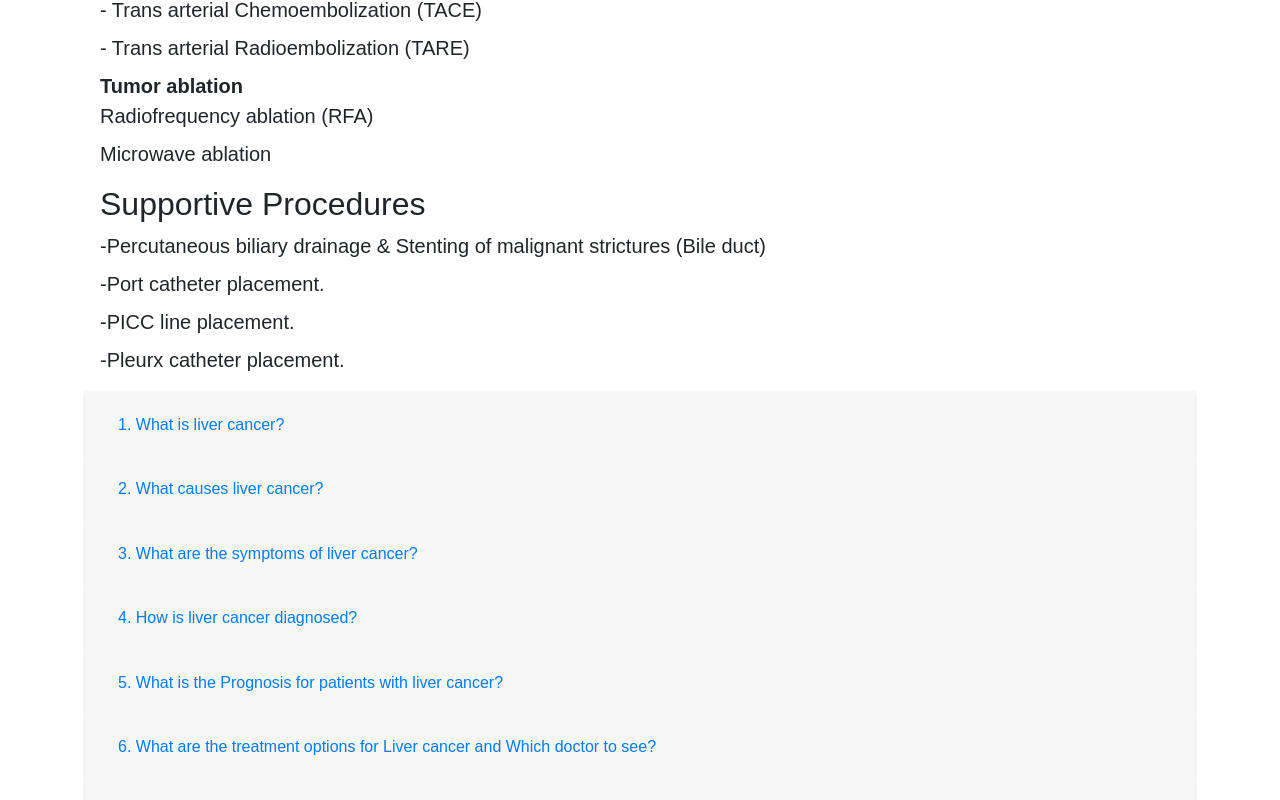
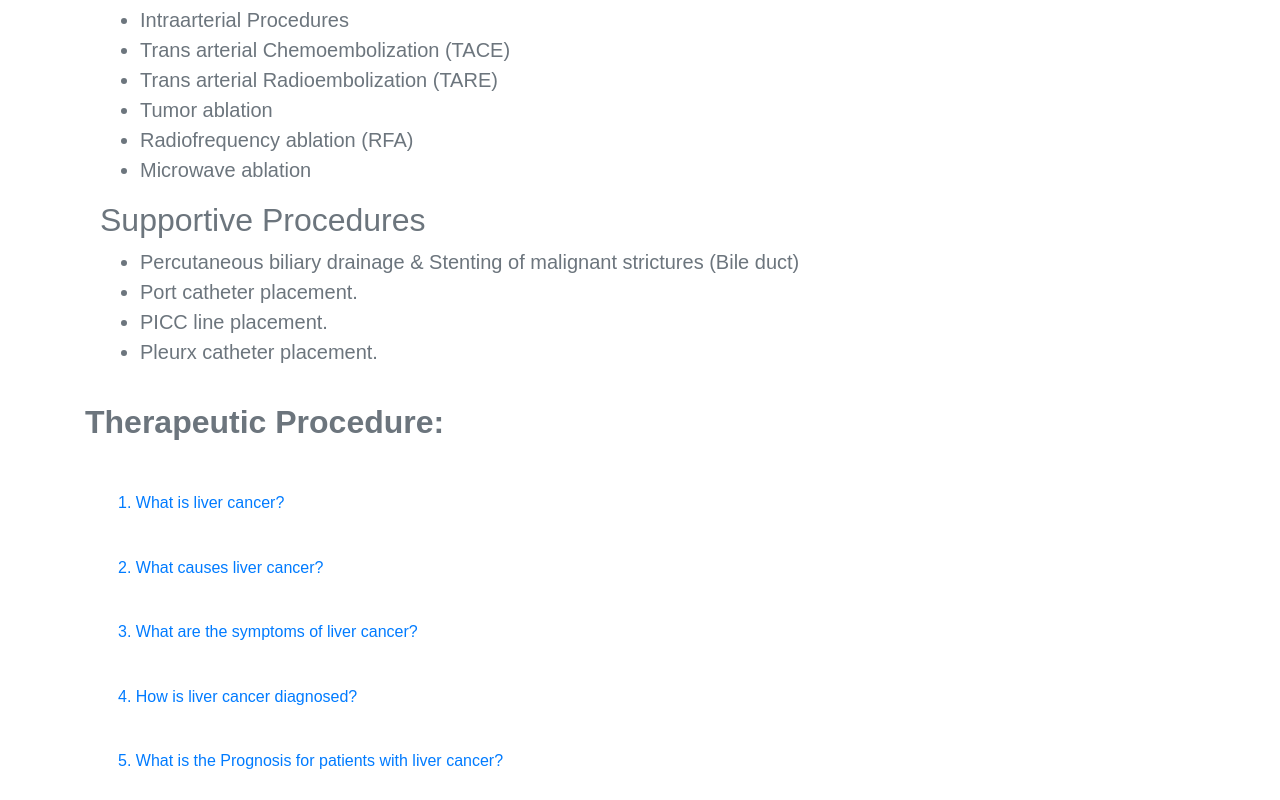
Before and after one commit to pratik7368patil/hospital, a plain HTML site: page src/view_more3.html in a window 1280 px wide. Shown: the part 540-1340 px from the top of the page. Drawn offline with nearby package versions, Linux system fonts and the light colour scheme.

Commit message:
Added heading feature in view_more algo and other changes

```diff
--- a/components/internal_footer.js
+++ b/components/internal_footer.js
@@ -1,8 +1,7 @@
 const footer = `<div class="row">
 <div class="col-md-4">
     <div class="footer-img-title">
-        <img src="./../img/final_logo.png" width="40" height="40" class="d-inline-block align-top" alt="logo">
-        <span class="footer-head-size">Modern Endovascular Clinic</span>
+        <img src="https://res.cloudinary.com/hospitalphotos/image/upload/r_0,c_crop,q_80,fl_progressive/f_auto,c_fit/v1615617108/newlogo_ovxyvr.png" width="170px" height="80px" class="d-inline-block align-top" alt="logo">
       </div>
     <h3 class="text-white">Dr. Ashutosh Dattatraya Kharche</h3>
     <p class="text-muted">MD, FVIR</p>
@@ -23,10 +22,7 @@ const footer = `<div class="row">
             <a href="https://www.linkedin.com/in/ashutosh-kharche-47a153119/" target="_blank"><img src="./../img/linkedin-icon.svg" alt="linkedin icon"></a>
         </div>
         <div class="social-icons mr-3">
-            <img src="./../img/facebook-icon.svg" alt="facebook icon">
-        </div>
-        <div class="social-icons mr-3">
-            <img src="./../img/instagram-icon.svg" alt="instagram icon">
+            <a href="https://twitter.com/ModernEndovasc1?s=08" target="_blank"><img src="./../img/twitter.svg" alt="twitter icon"></a>
         </div>
     </div>
 </div>
--- a/components/internal_navbar.js
+++ b/components/internal_navbar.js
@@ -14,8 +14,7 @@ const content = `<!-- first contact nav here -->
   <nav class="navbar sticky-top navbar-expand-lg navbar-light" id="bar" data-spy="affix" data-offset-top="400">
   	<div class="#">
   		<a class="navbar-brand" href="../index.html">
-			<img src="../img/final_logo.png" width="40" height="40" class="d-inline-block align-top" alt="logo">
-			<span class="head_size"><b>Modern Endovascular Clinic</b></span>
+			<img src="https://res.cloudinary.com/hospitalphotos/image/upload/r_0,c_crop,q_80,fl_progressive/f_auto,c_fit/v1615617108/newlogo_ovxyvr.png" width="170px" height="80px" class="d-inline-block align-top" alt="logo">
 		</a>
   	</div>
 	  <button class="navbar-toggler" type="button" data-toggle="collapse" data-target="#navbarSupportedContent" 	aria-controls="navbarSupportedContent" aria-expanded="false" aria-label="Toggle navigation">
--- a/components/navbar.js
+++ b/components/navbar.js
@@ -10,8 +10,7 @@ const content = `
 <nav class="navbar sticky-top navbar-expand-lg navbar-light" id="bar" data-spy="affix" data-offset-top="400">
   	<div class="#">
   		<a class="navbar-brand" href="#">
-			<img src="./img/final_logo.png" width="40" height="40" class="d-inline-block align-top" alt="logo">
-			<span class="head_size"><b>Modern Endovascular Clinic </b></span>
+			<img src="https://res.cloudinary.com/hospitalphotos/image/upload/r_0,c_crop,q_80,fl_progressive/f_auto,c_fit/v1615617108/newlogo_ovxyvr.png" width="170px" height="80px" class="d-inline-block align-top" alt="logo">
 		</a>
   	</div>
 	  <button class="navbar-toggler" type="button" data-toggle="collapse" data-target="#navbarSupportedContent" 	aria-controls="navbarSupportedContent" aria-expanded="false" aria-label="Toggle navigation">
--- a/css/Doc_pro.css
+++ b/css/Doc_pro.css
@@ -1,5 +1,5 @@
 .navbar {
-	padding: 20px 20px 20px 20px;
+	padding: 8px 16px 8px 16px;
 	background: white;
 }
 body{
--- a/css/gosomewhere.css
+++ b/css/gosomewhere.css
@@ -1,3 +1,9 @@
 .leave-space {
 	margin-bottom: 100px;
 }
+.dynamic-card {
+	box-shadow: none !important;
+}
+.dynamic-card-head {
+	background: none;
+}
--- a/css/index.css
+++ b/css/index.css
@@ -256,6 +256,12 @@ body{
 	text-align: center;
 }
 
+.dynamic-heading {
+	padding: 20px 0px 20px 0px;
+	font-weight: bold;
+	color: #6c757d!important;
+}
+
 .each-section {
 	padding-top: 70px;
 	padding-bottom: 100px;
@@ -271,6 +277,16 @@ body{
 	display: flex;
 }
 
+#social-links .social-icons {
+	height: 45px;
+	width: 45px;
+}
+
+#social-links .social-icons img {
+	height: 100%;
+	width: 100%;
+}
+
 .footer-img-title {
 	padding-bottom: 20px;
 }
--- a/css/view_more.css
+++ b/css/view_more.css
@@ -53,8 +53,15 @@ body{
 
 .card {
 	border-radius: 0;
-	box-shadow: 0 0.1rem 0.2rem rgba(0,0,0,.15) !important;
+	box-shadow: 0 0.1rem 0.2rem rgba(0,0,0,.15);
 	border: none;
+}
+
+.dynamic-card {
+	box-shadow: none !important;
+}
+.dynamic-card-head {
+	background: none;
 }
 
 .mg {
--- a/data/more_info3.js
+++ b/data/more_info3.js
@@ -42,7 +42,7 @@ const data = [
 		id: 7,
 		question: "Is TIPSS permanent and what happens next?",
 		answer: "The stent that the radiologist has put in between your liver vein and your portal vein will stay in for the rest of your life. It can, however, become blocked and in order to prevent this the radiologist will ask you to attend the X-ray department regularly for ultrasound examinations to check your liver. With ultrasound, the radiologist will be able to see the TIPSS and see if it is becoming blocked. If at any time he or she thinks it is, they will ask you to come to the X-ray department for a day and will perform a very simple procedure to unblock the TIPSS. This procedure will not require a general anaesthetic. If you are having a liver transplant, then the radiologist will check the TIPSS until you have your transplant. If you are not having a liver transplant, you may have to come for regular checks for at least five years.",
-		imagePath: "../img/card17.jpg"
+		//imagePath: "../img/card17.jpg"
 	},
 	{
 		id: 8,
--- a/data/more_info5.js
+++ b/data/more_info5.js
@@ -1,4 +1,7 @@
 const data = [
+	{
+		heading: "Vascular Malformations: "
+	},
 	{
 		id: 1,
 		question: "What is a vascular malformation?",
@@ -62,7 +65,7 @@ const data = [
 		id: 7,
 		question: "What are the treatment options for Ateriovenous Malformation?",
 		answer: "AVMs are very complicated.  It is important that treatment and follow up is carried out and supervised by an endovascular interventional Radiologist team. \n Treatment options range from endovascular therapy to Surgery to Endovascular therapy. ",
-		imagePath: "../img/card17.jpg"
+		//imagePath: "../img/card17.jpg"
 	},
 	{
 		id: 8,
--- a/data/more_info6.js
+++ b/data/more_info6.js
@@ -79,7 +79,7 @@ const data = [
 		id: 7,
 		question: "Adjunctive Venoplasty and Stenting",
 		answer: "Post-thrombectomy evaluation of the venous segment may reveal areas of venous compression, stenosis or recalcitrant thrombus in some of the patients.  May-Thurner anatomy is the most common anatomic variant found on completion imaging during the treatment of proximal DVT . This syndrome is characterized by compression of the left common iliac vein by the right common iliac artery against the fifth lumbar vertebra, resulting in venous compression, development of venous scar tissue and eventually venous stenosis. This condition then predisposes the patient to left iliofemoral DVT.  With anticoagulation alone, untreated iliac vein obstruction prevents vessel recanalization in 70–80% of patients and clot propagation may continue in up to 40% of cases. Further, patients with iliofemoral DVT and untreated May-Thurner anatomy experience an increased risk of recurrent DVT and universally experience symptoms of post-thrombotic syndrome during follow-up. Adequate treatment of anatomic compression, stenosis or persistent small thrombus after CDT or PMT requires angioplasty and stenting.",
-		imagePath: "../img/card17.jpg"
+		//imagePath: "../img/card17.jpg"
 	},
 	{
 		id: 8,
--- a/data/view_more1.js
+++ b/data/view_more1.js
@@ -1,4 +1,7 @@
 const data = [
+	{
+		heading: "Venous Leg Ulcer Varicose Veins and Spider Vein: ",
+	},
 	{
 		id: 1,
 		question: "What are varicose veins?",
@@ -58,6 +61,9 @@ const data = [
 		question: "What is the approximate stay in Hospital and when can I Resume to work?",
 		answer: "We have very fast and competent working team which provide you comfortable atmosphere and ease your nerves. It is usually a day care procedure. Resume to work? You can resume your work very next day of the procedure preferably in 2- 3 days.",
 		//imagePath: "../img/card1.jpg"
+	},
+	{
+		heading: "Arterial leg Ulcer-Diabetic Foot Treatment:",
 	},
 	{
 		id: 11,
--- a/data/view_more3.js
+++ b/data/view_more3.js
@@ -1,4 +1,7 @@
 const data = [
+	{
+		heading: "Therapeutic Procedure:"
+	},
 	{
 		id: 311,
 		question: "What is liver cancer?",
@@ -118,6 +121,9 @@ const data = [
 		//imagePath: "../img/card1.jpg"
 	},
 	{
+		heading: "Supportive Procedures:"
+	},
+	{
 		id: 1,
 		question: "What is percutaneous biliary drainage?",
 		answer: "Percutaneous transhepatic biliary drainage is a procedure where a small, flexible, plastic tube is placed through the skin into the liver in order to drain an obstructed bile duct system. The liver produces bile which aids digestion of fats. The bile flows through a series of small tubes (ducts) that drain into one large duct called the common bile duct, which then empties into the duodenum, the first part of the small bowel after the stomach.  Bile is also stored in the gallbladder. \n If the bile duct becomes blocked, the bile cannot drain normally and backs up in the liver.  Signs of blocked bile ducts include jaundice (yellowing of the skin), dark urine, light stools, itching, nausea and poor appetite.  This is a potentially serious condition that needs to be treated. It is possible to relieve the obstruction by inserting a fine plastic drainage tube (catheter) through the skin (percutaneous) into the obstructed bile duct, past the obstruction and into the duodenum by minimal invasion. \n This relieves the congestion in the blocked duct by allowing the bile to drain externally into a collecting bag as well as draining internally in the normal way. ",
--- a/js/view_more.js
+++ b/js/view_more.js
@@ -1,9 +1,10 @@
-const generateCollapseQuestion = (queObject, srNo) => {
+let srNo = 1;
+const generateCollapseQuestion = (queObject, num) => {
 	let mainCard = document.createElement('div');
-	mainCard.setAttribute('class', 'card');
+	mainCard.setAttribute('class', 'card dynamic-card');
 
 	let mainDiv = document.createElement('div');
-	mainDiv.setAttribute('class', 'card-header');
+	mainDiv.setAttribute('class', 'card-header dynamic-card-head');
 	mainDiv.setAttribute('id', `question${queObject.id}heading`);
 
 	let question = document.createElement('h2');
@@ -16,7 +17,8 @@ const generateCollapseQuestion = (queObject, srNo) => {
 	button.setAttribute('data-target', `#questioncollapse${queObject.id}`);
 	button.setAttribute('aria-expanded', 'false');
 	button.setAttribute('aria-controls', `questioncollapse${queObject.id}`);
-	button.innerText = srNo + ". " + queObject.question;
+	button.innerText = num + ". " + queObject.question;
+	srNo++;
 
 	question.appendChild(button);
 	mainDiv.appendChild(question);
@@ -56,12 +58,12 @@ const generateCollapseQuestion = (queObject, srNo) => {
 
 	// add list items here
 
-	function makeList(item) {
-		let olELe = document.createElement('ol');
+	function makeList(item, listType) {
+		let olELe = document.createElement(listType);
 		for (let i =  0; i < item.length; i++) {
 			let liEle = document.createElement('li');
 			if(Array.isArray(item[i])) {
-				olELe.appendChild(makeList(item[i]));
+				olELe.appendChild(makeList(item[i], 'ul'));
 			} else {
 				liEle.innerText = item[i];
 			}
@@ -73,7 +75,7 @@ const generateCollapseQuestion = (queObject, srNo) => {
 	}
 
 	if(queObject.list) {
-		cardBody.appendChild(makeList(queObject.list));
+		cardBody.appendChild(makeList(queObject.list, 'ol'));
 	}
 
 	mainAboveAns.appendChild(cardBody);
@@ -87,10 +89,23 @@ const generateCollapseQuestion = (queObject, srNo) => {
 // to generate inner list we can add list in object in data and check for each if it exists then
 // create that list and add to dom accordingly
 
+function generateHeading(obj) {
+	let head = document.createElement('h2');
+	head.setAttribute('class', 'dynamic-heading')
+	head.innerText = obj.heading;
+
+	return head;
+}
+
 const setAllQuestions = (data) => {
 	let mainCollapse = document.querySelector('#collapse-data'); // get element form dom where we need to append our questions
 	for(let i=0; i < data.length; i++) {
-		mainCollapse.appendChild(generateCollapseQuestion(data[i], i+1));
+		if(data[i].heading) {
+			mainCollapse.appendChild(generateHeading(data[i]));
+			srNo = 1;
+		} else {
+			mainCollapse.appendChild(generateCollapseQuestion(data[i], srNo));
+		}
 	}
 }
 
--- a/src/view_more3.html
+++ b/src/view_more3.html
@@ -26,24 +26,26 @@
     <div class="container main-text">
         <p class="text-muted mb-4">Interventional oncology, practiced by interventional radiologists, is one of four parts of a multidisciplinary team approach in the treatment of cancer and cancer related disorders. The others include medical oncology, surgical oncology and radiation oncology.
         In general, these techniques are reserved for patients whose cancer cannot be surgically removed or effectively treated with systemic chemotherapy. These procedures are also frequently used in combination with other therapies provided by other members of the cancer team.</p>
+        <div class="text-muted">
         <h2>Therapeutic Procedures</h2>
 
-          <dl>
-            <dt>Intraarterial Procedures</dt>
-            <dd>- Trans arterial Chemoembolization (TACE)</dd>
-            <dd>- Trans arterial Radioembolization (TARE)</dd>
-            <dt>Tumor ablation</dt>
-            <dd>Radiofrequency ablation (RFA)</dd>
-            <dd>Microwave ablation</dd>
-          </dl>
+          <ul>
+            <li>Intraarterial Procedures</li>
+            <li>Trans arterial Chemoembolization (TACE)</li>
+            <li>Trans arterial Radioembolization (TARE)</li>
+            <li>Tumor ablation</li>
+            <li>Radiofrequency ablation (RFA)</li>
+            <li>Microwave ablation</li>
+          </ul>
         <h2>Supportive Procedures</h2>
 
-          <dl>
-            <dd>-Percutaneous biliary drainage & Stenting of malignant strictures (Bile duct)</dd>
-            <dd>-Port catheter placement.</dd>
-            <dd>-PICC line placement.</dd>
-            <dd>-Pleurx catheter placement.</dd>
-          </dl>
+          <ul>
+            <li>Percutaneous biliary drainage & Stenting of malignant strictures (Bile duct)</li>
+            <li>Port catheter placement.</li>
+            <li>PICC line placement.</li>
+            <li>Pleurx catheter placement.</li>
+          </ul>
+        </div>
     </div>
   </article>
 
```
Also changed, not shown: components/footer.js (+2 -6 lines), data/more_info1.js (+8 -8 lines), data/more_info2.js (+16 -7 lines), index.html (+0 -4 lines), src/new_doc_pro.html (+1 -1 lines), img/twitter.svg (added).
